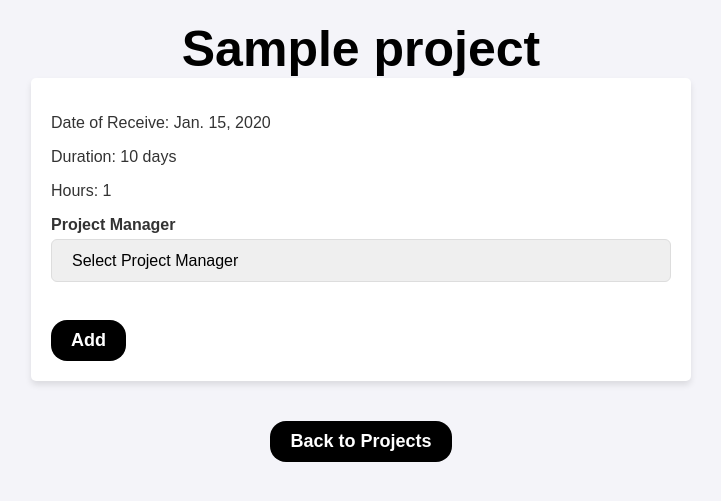
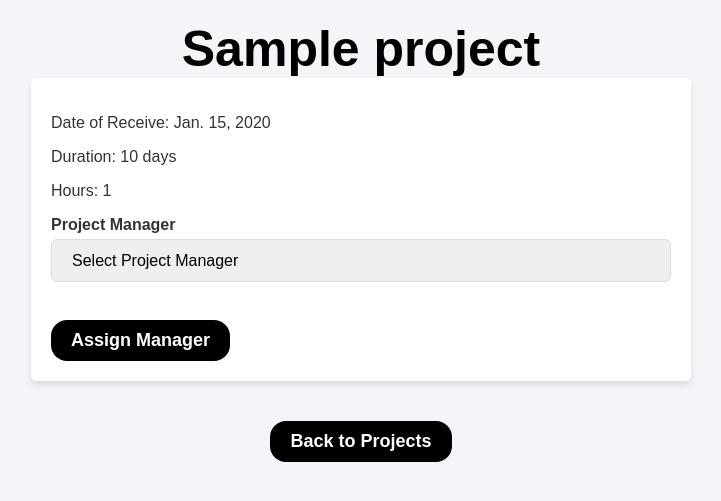
Before and after one commit to ArpitMishra17/Project-Management-System, a Django app: page /project_home/1 in a window 1280 px wide. Shown: the top 501 px of the page, without its empty margins (279-1000 px from the left). Run offline with Django 5.2, Linux system fonts and the light colour scheme; tables that the repository leaves empty hold one stand-in row (values such as "Sample post").

Commit message:
Assigning project to a manager

```diff
--- a/myapp/models.py
+++ b/myapp/models.py
@@ -41,6 +41,8 @@
     age = models.PositiveIntegerField(null=True, blank=True)
     phone = models.CharField(max_length=20, unique=True, null=True, blank=True)
     password = models.CharField(max_length=128, null=True, blank=True)
+
+    projects=models.ManyToManyField("Project",related_name="employees")
 
 
     designation=models.ForeignKey("Designation",on_delete=models.SET_NULL,null=True)
--- a/myapp/views.py
+++ b/myapp/views.py
@@ -174,6 +174,17 @@
 
     employees=Employee.objects.filter(designation__name__in=["Senior Manager","Project Manager"])
 
+    if request.method =="POST":
+        manager_id=request.POST.get('manager_id')
+
+        if manager_id:
+            manager = get_object_or_404(Employee, id=manager_id)
+            manager.projects.add(project)
+            manager.save()
+            return redirect('project_home', project_id=project.id)
+
+
+
     context={
         'employees':employees,
         'project':project
--- a/templates/project_home.html
+++ b/templates/project_home.html
@@ -14,14 +14,14 @@
         <p>Duration: {{ project.duration }} days</p>
         <p>Hours: {{ project.hours }}</p>
         <label>Project Manager</label>
-        <select name="employee_designation">
+        <select name="manager_id" id="manager">
             <option value="" disabled selected>Select Project Manager</option>
             {% for employee in employees %}
             <option value="{{ employee.id }}">{{ employee.name }}</option>
             {% endfor %}
         </select><br><br>
 
-        <button type="submit">Add</button>
+        <button type="submit">Assign Manager</button>
 
     </form>
     <div class="button-container">
```
Also changed, not shown: myapp/migrations/0003_employee_projects.py (added), myapp/migrations/0004_alter_employee_projects.py (added).
